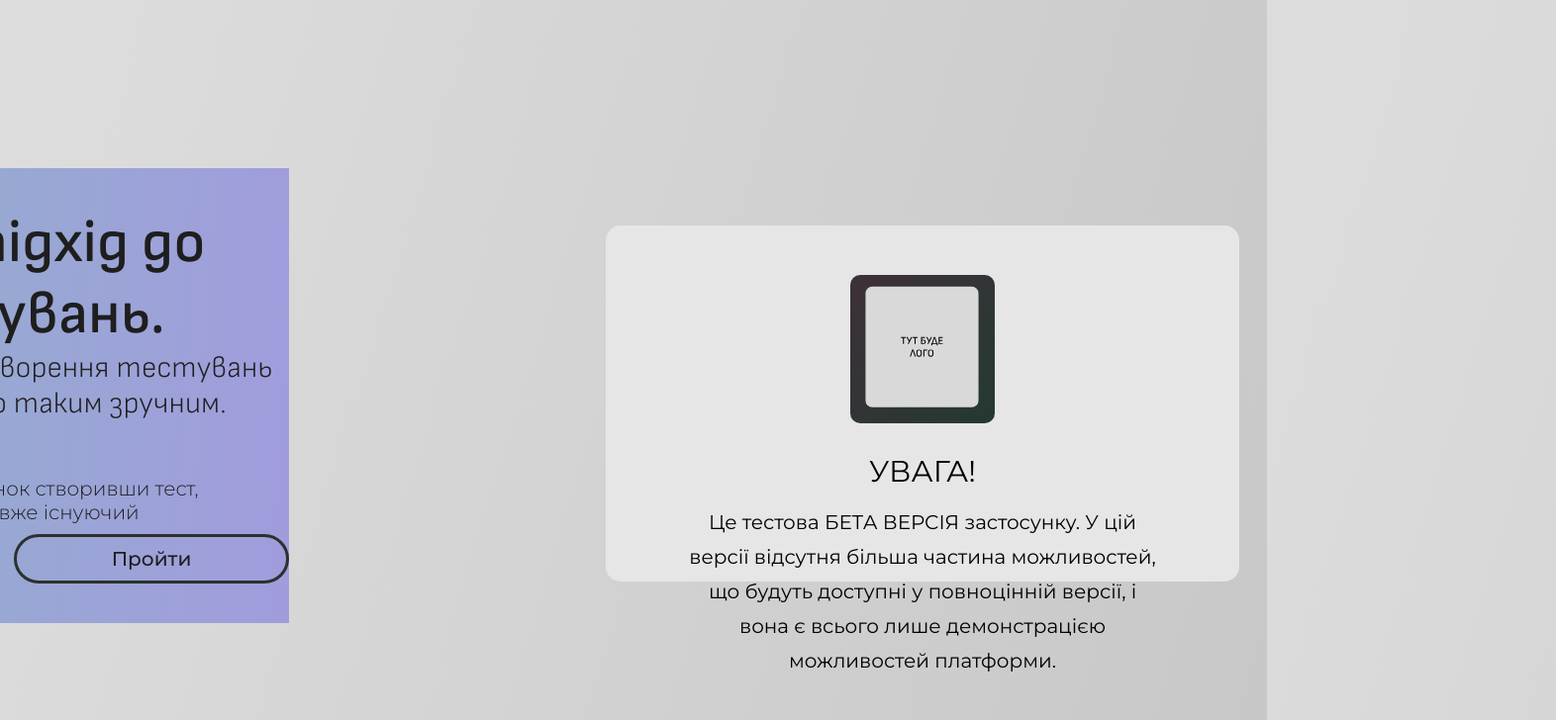
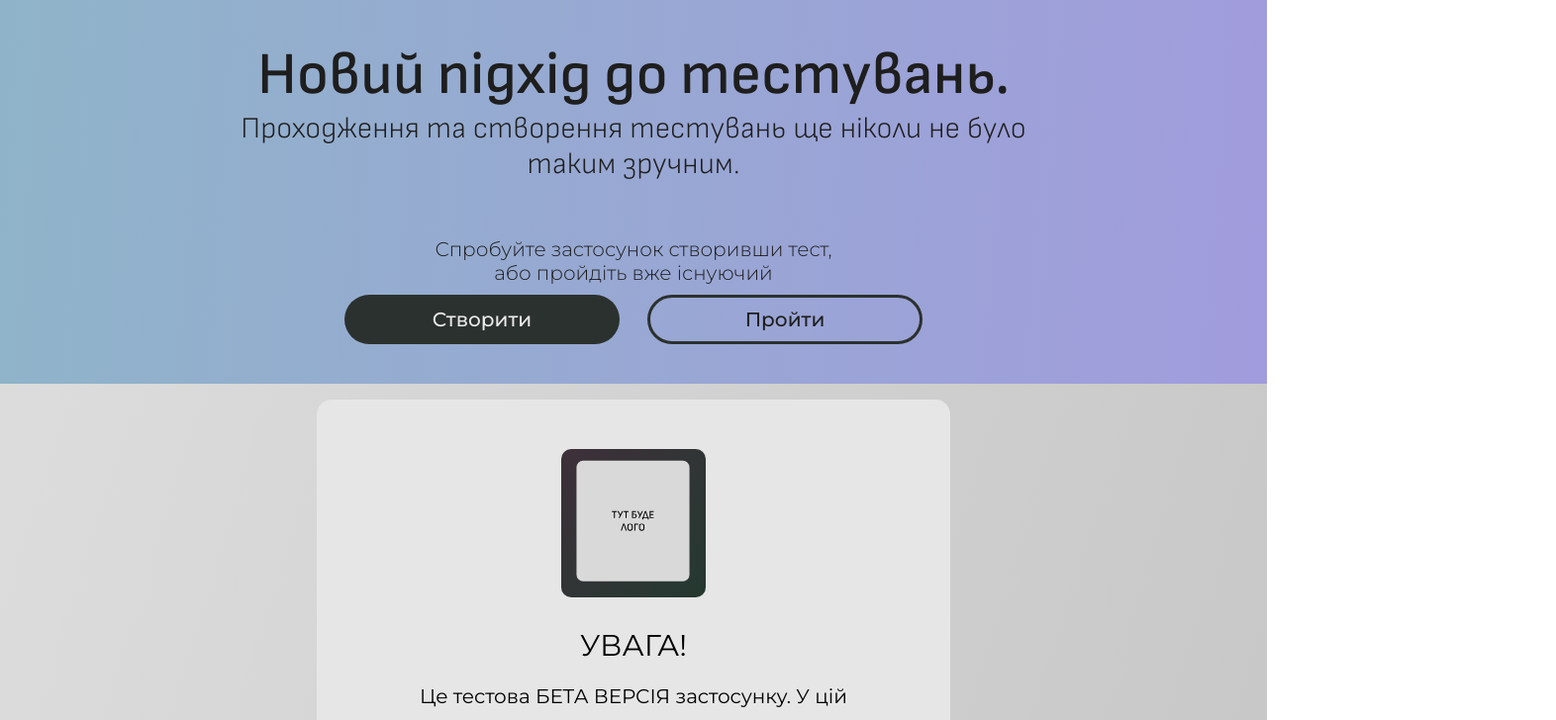
Before and after one commit to vyareskoDev/blaze-test-beta, a React (Vite) app in the folder frontend/: page / in a window 1280 px wide. Shown: the top 728 px of the page at 99% size, 1572 px wide, since content can reach past the window. Built offline with nearby package versions, Linux system fonts and the light colour scheme.

Commit message:
some style fixes

```diff
--- a/frontend/src/App.css
+++ b/frontend/src/App.css
@@ -4,4 +4,17 @@
 
 .app {
   min-height: 100dvh;
+  display: flex;
+  align-items: center;
+  justify-content: space-between;
+  flex-direction: column;
 }
+
+
+.top, .content {
+  width: 100%;
+}
+
+.content {
+  margin-bottom: 15vh;
+}
--- a/frontend/src/components/StandaloneComponents/ConstructPageForm/FirstStage/FirstStage.css
+++ b/frontend/src/components/StandaloneComponents/ConstructPageForm/FirstStage/FirstStage.css
@@ -1,9 +1,3 @@
-.app {
-    display: flex;
-    align-items: center;
-    justify-content: center;
-}
-
 #first-stage {
     border-radius: 15px;
     width: 80vw;
```
